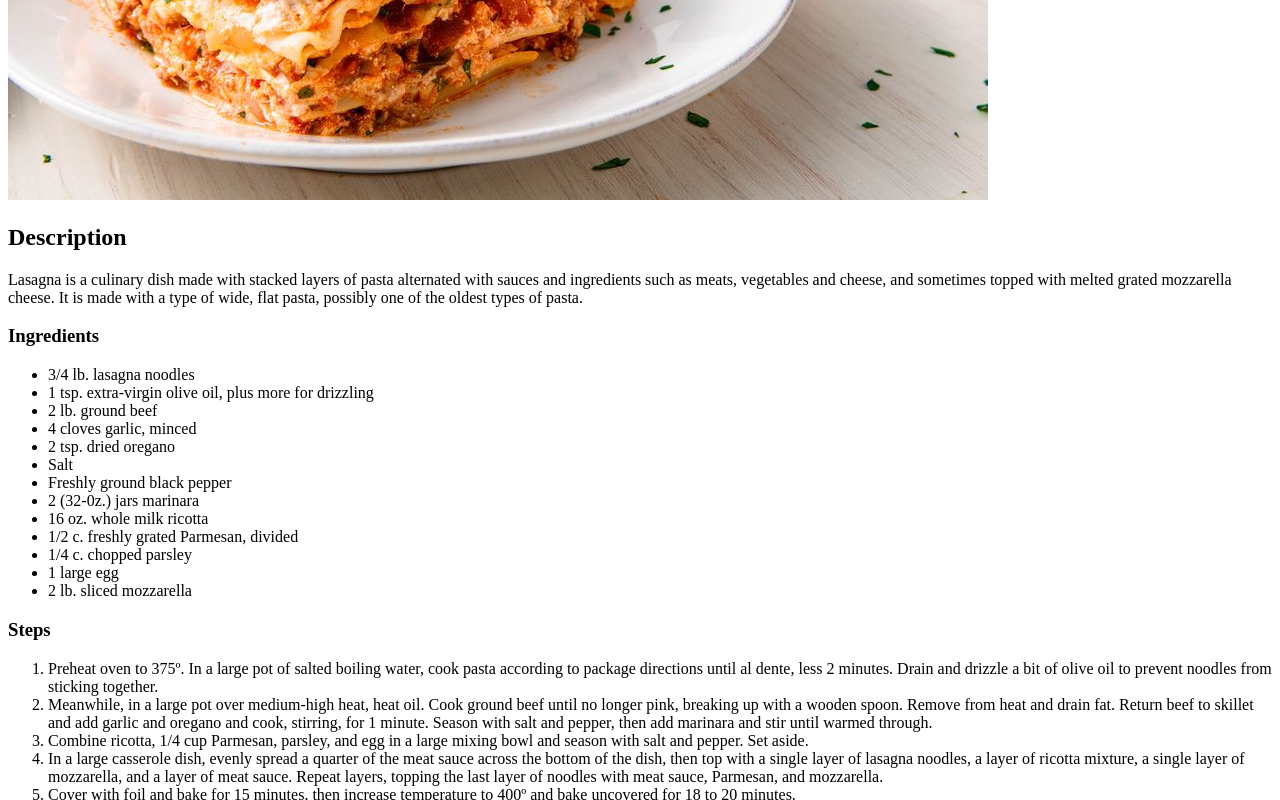
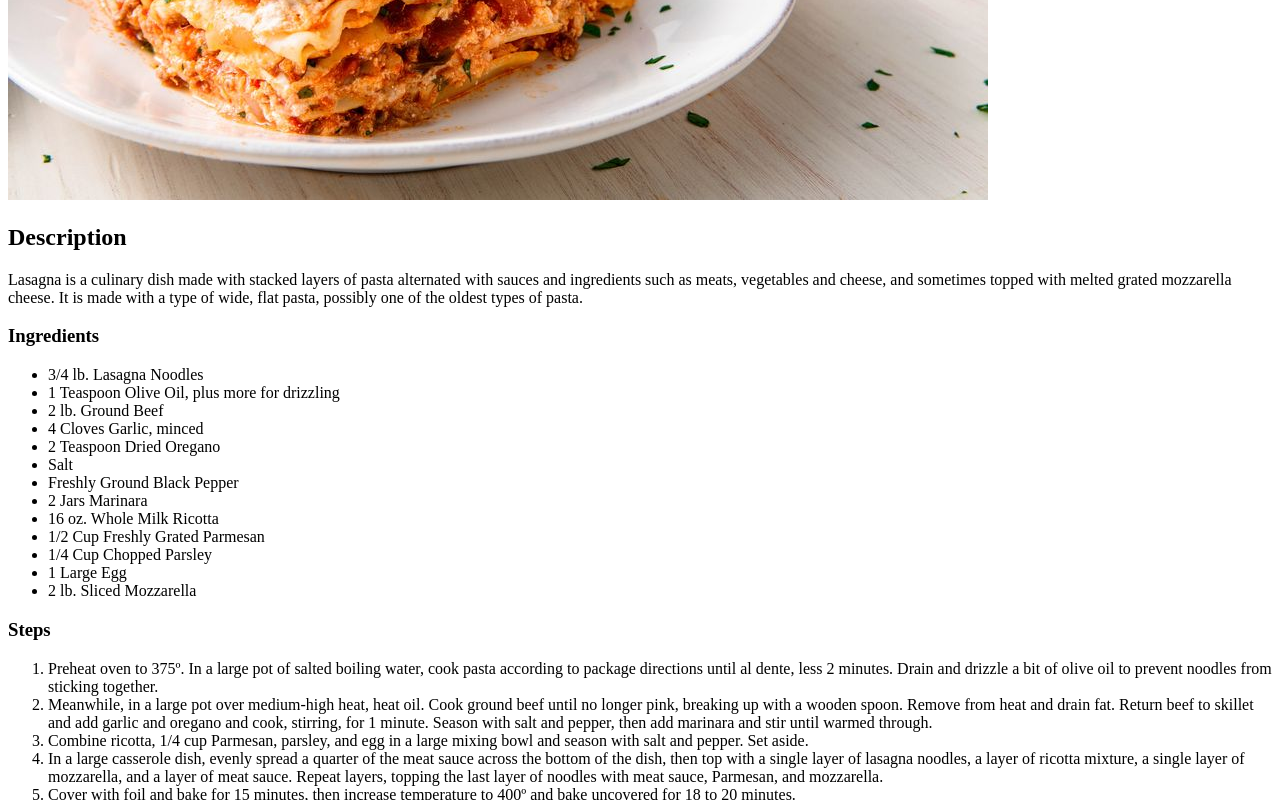
Before and after one commit to MrsPeppermint/odin-recipes, a plain HTML site: page recipes/lasagna.html in a window 1280 px wide. Shown: the part 533-1333 px from the top of the page. Drawn offline with Linux system fonts and the light colour scheme.

Commit message:
Editing recipies

```diff
--- a/recipes/lasagna.html
+++ b/recipes/lasagna.html
@@ -18,49 +18,45 @@
             </p>
         <h3>Ingredients</h3>
         <ul>
-            <li>3/4 lb. lasagna noodles</li>
-            <li>1 tsp. extra-virgin olive oil, plus more for drizzling</li>
-            <li>2 lb. ground beef</li>
-            <li>4 cloves garlic, minced</li>
-            <li>2 tsp. dried oregano</li>
+            <li>3/4 lb. Lasagna Noodles</li>
+            <li>1 Teaspoon Olive Oil, plus more for drizzling</li>
+            <li>2 lb. Ground Beef</li>
+            <li>4 Cloves Garlic, minced</li>
+            <li>2 Teaspoon Dried Oregano</li>
             <li>Salt</li>
-            <li>Freshly ground black pepper</li>
-            <li>2 (32-0z.) jars marinara</li>
-            <li>16 oz. whole milk ricotta</li>
-            <li>1/2 c. freshly grated Parmesan, divided</li>
-            <li>1/4 c. chopped parsley</li>
-            <li>1 large egg</li>
-            <li>2 lb. sliced mozzarella</li>
+            <li>Freshly Ground Black Pepper</li>
+            <li>2 Jars Marinara</li>
+            <li>16 oz. Whole Milk Ricotta</li>
+            <li>1/2 Cup Freshly Grated Parmesan</li>
+            <li>1/4 Cup Chopped Parsley</li>
+            <li>1 Large Egg</li>
+            <li>2 lb. Sliced Mozzarella</li>
         </ul>
         <h3>Steps</h3>
         <ol>
             <li>
                 Preheat oven to 375º.
                 In a large pot of salted boiling water,
-                cook pasta according to package directions
-                until al dente, less 2 minutes. Drain and drizzle
-                a bit of olive oil to prevent noodles from sticking together.
+                cook pasta according to package directions until al dente, less 2 minutes.
+                Drain and drizzle a bit of olive oil to prevent noodles from sticking together.
             </li>
             <li>
-                Meanwhile, in a large pot over medium-high heat,
-                heat oil. Cook ground beef until no longer pink,
-                breaking up with a wooden spoon. Remove from heat and drain
-                fat. Return beef to skillet and add garlic and oregano
-                and cook, stirring, for 1 minute. Season with salt and
-                pepper, then add marinara and stir until warmed through.
+                Meanwhile, in a large pot over medium-high heat, heat oil.
+                Cook ground beef until no longer pink, breaking up with a wooden spoon.
+                Remove from heat and drain fat.
+                Return beef to skillet and add garlic and oregano and cook, stirring, for 1 minute.
+                Season with salt and pepper, then add marinara and stir until warmed through.
             </li>
             <li>
-                Combine ricotta, 1/4 cup Parmesan, parsley,
-                and egg in a large mixing bowl and season with
-                salt and pepper. Set aside.
+                Combine ricotta, 1/4 cup Parmesan, parsley, and egg
+                in a large mixing bowl and season with salt and pepper. Set aside.
             </li>
             <li>
-                In a large casserole dish, evenly spread a quarter of the meat
-                sauce across the bottom of the dish, then top with a single
-                layer of lasagna noodles, a layer of ricotta mixture, a single
-                layer of mozzarella, and a layer of meat sauce. Repeat layers,
-                topping the last layer of noodles with meat sauce, Parmesan,
-                and mozzarella.
+                In a large casserole dish, evenly spread a quarter of the meat sauce
+                across the bottom of the dish, then top with a single layer of lasagna noodles,
+                a layer of ricotta mixture, a single layer of mozzarella, and a layer of meat sauce.
+                Repeat layers, topping the last layer of noodles with meat sauce,
+                Parmesan, and mozzarella.
             </li>
             <li>
                 Cover with foil and bake for 15 minutes, then increase temperature
```
Also changed, not shown: recipes/pizza.html (+4 -5 lines), recipes/pizza_dough.html (+11 -4 lines).
